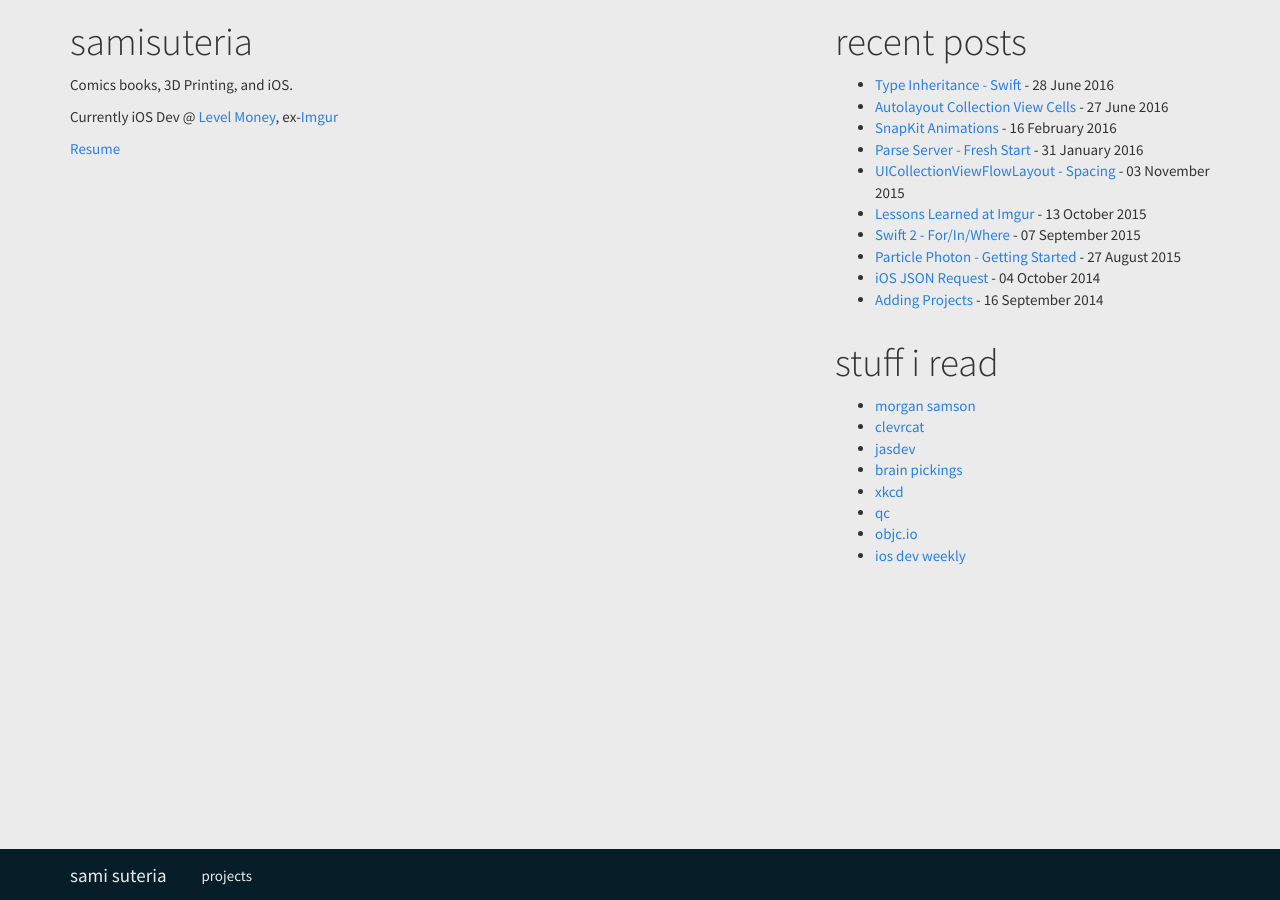
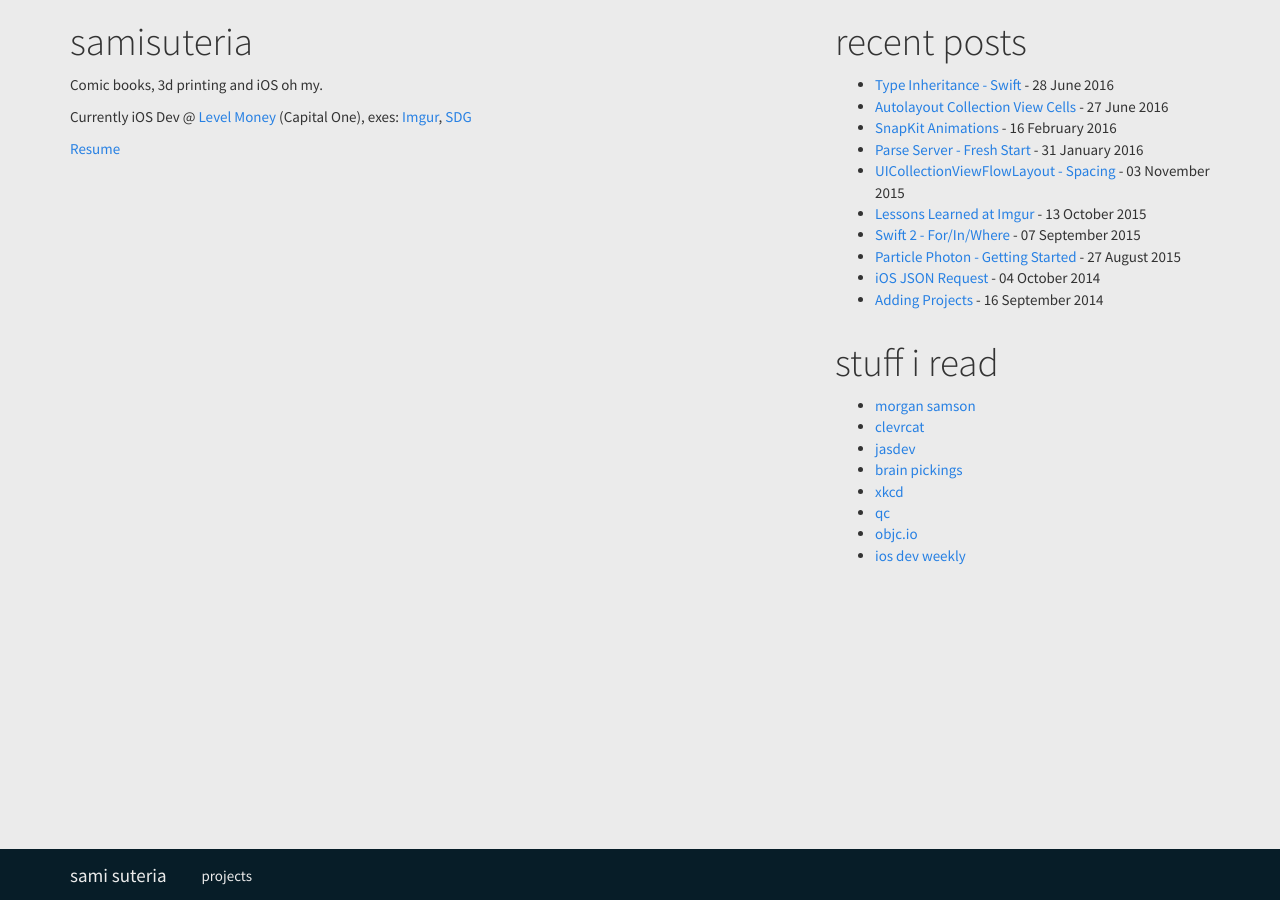
Before and after one commit to samisuteria/samisuteria.github.io, a Jekyll site: the page built from index.md, in a window 1280 px wide. Built offline with Jekyll 4.4.1, drawn with Linux system fonts in a browser that asks for light colours; nearby versions of some CDN libraries.

Commit message:
update index

```diff
--- a/index.md
+++ b/index.md
@@ -5,8 +5,8 @@ layout: index
 
 # samisuteria
 
-Comics books, 3D Printing, and iOS.
+Comic books, 3d printing and iOS oh my.
 
-Currently iOS Dev @ [Level Money](https://www.levelmoney.com), ex-[Imgur](http://www.imgur.com)
+Currently iOS Dev @ [Level Money](https://itunes.apple.com/us/app/level-money-manage-money-budgets/id706366965) (Capital One), exes: [Imgur](https://itunes.apple.com/us/app/imgur-awesome-images-gifs/id639881495), [SDG](https://itunes.apple.com/us/app/window-glass-design-mobile/id1086885696)
 
 [Resume](./static/CurrentResume.pdf)
```
